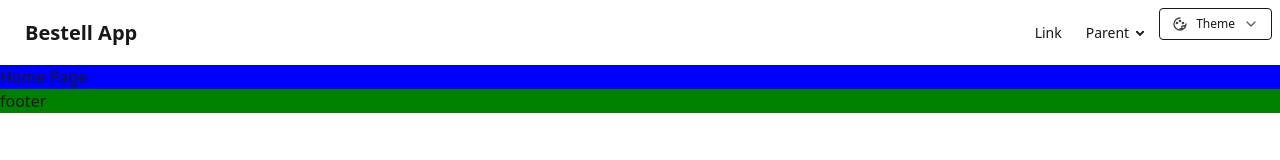
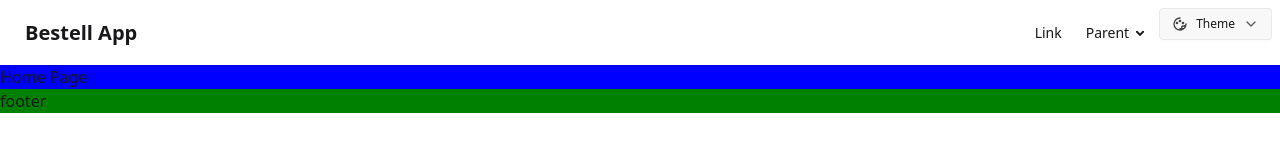
Before and after one commit to larsbeckdev/demo-bestell-app, a Vue app: page / in a window 1280 px wide. Shown: the top 160 px of the page. Built offline with nearby package versions, Linux system fonts and the light colour scheme.

Commit message:
Remove the btn-outline class from the button in ThemeController component

```diff
--- a/src/components/ui/theme/ThemeController.vue
+++ b/src/components/ui/theme/ThemeController.vue
@@ -28,7 +28,7 @@ onMounted(() => {
     <button
       type="button"
       tabindex="0"
-      class="btn btn-sm btn-outline gap-2"
+      class="btn btn-sm gap-2"
       aria-label="Theme auswählen"
     >
       <!-- Palette Icon -->
```
